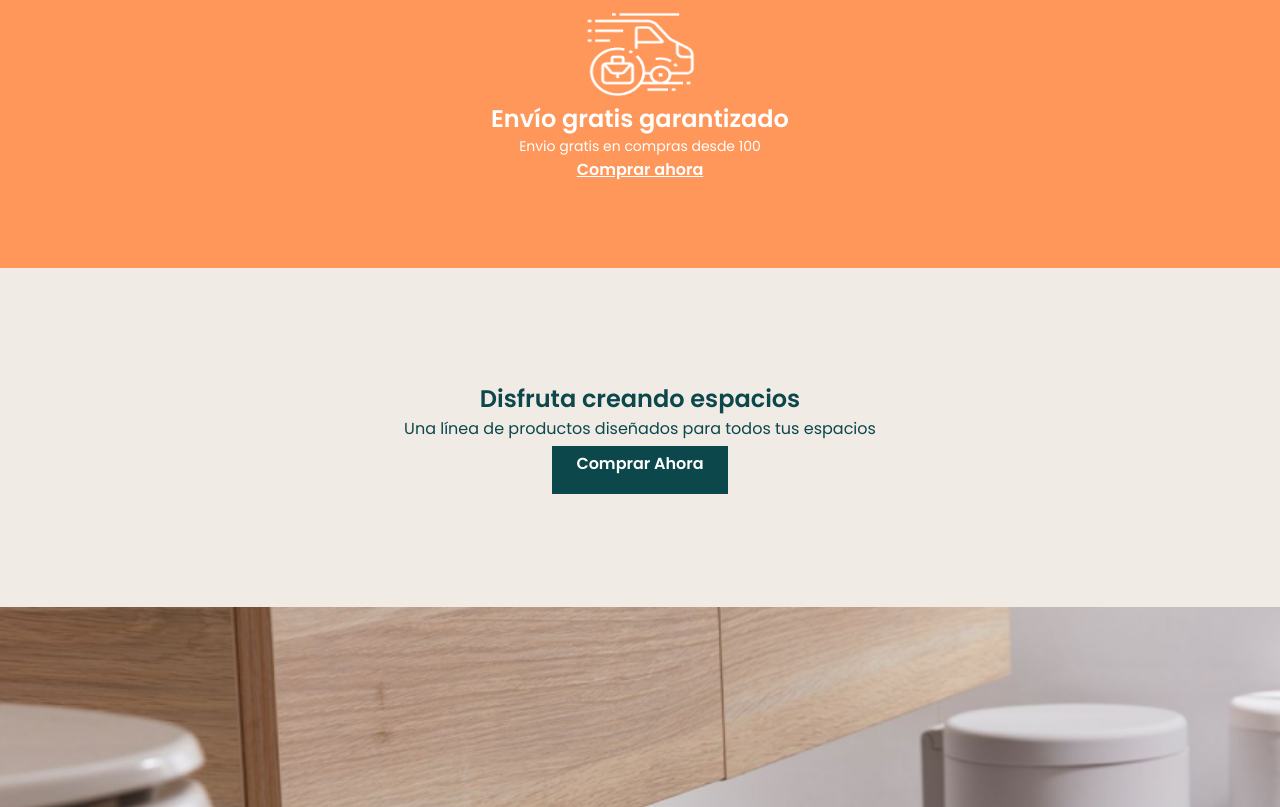
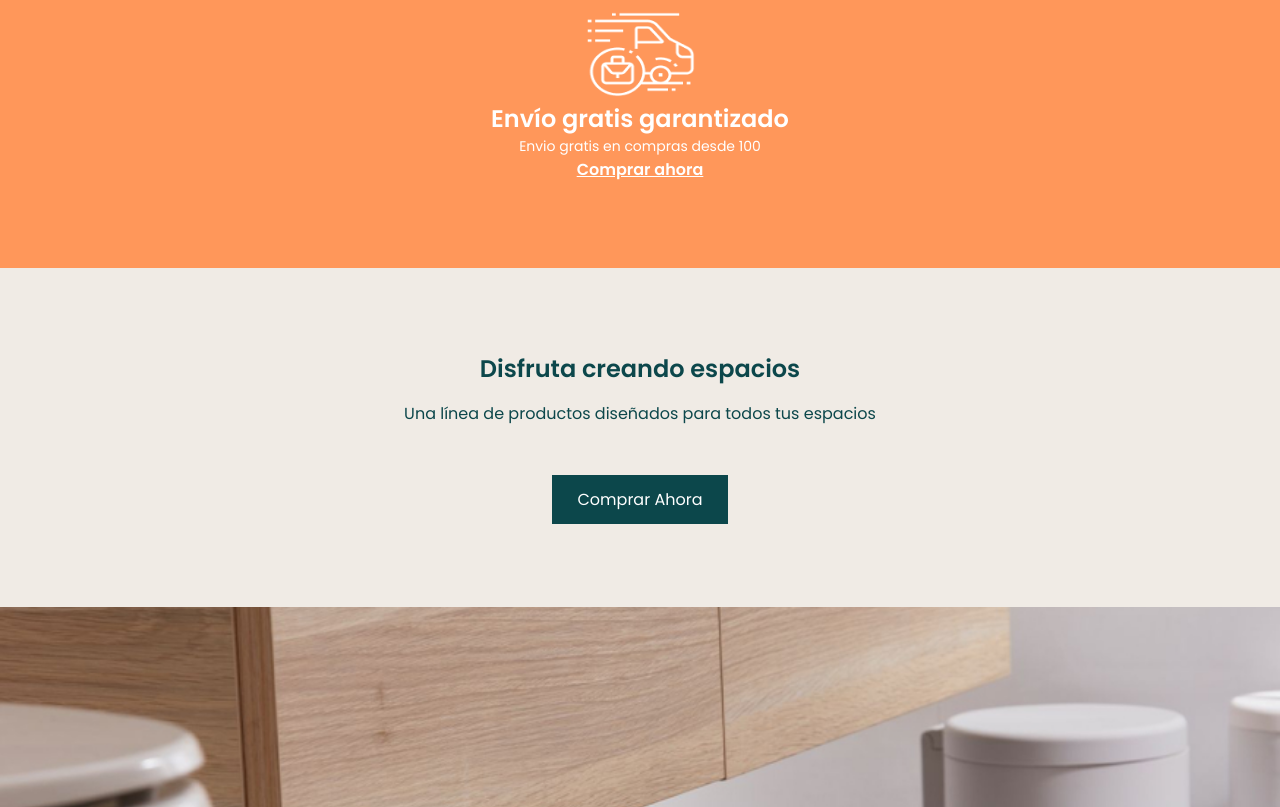
Before and after one commit to Adalab/modulo-1-evaluacion-final-ruadaslucia, a website: page docs/index.html in a window 1280 px wide. Shown: the part 1484-2291 px from the top of the page. Drawn offline with Linux system fonts and the light colour scheme; a web font is replaced by a local one.

Commit message:
finish module 4 version movile

```diff
--- a/docs/index.html
+++ b/docs/index.html
@@ -112,7 +112,7 @@
         />
         <h2 class="section3__title">Envío gratis garantizado</h2>
         <h2 class="section3__subtitle">Envio gratis en compras desde 100</h2>
-        <a class="section3__button1" href="">Comprar ahora</a>
+        <a class="section3__button1" href="https://adalab.es/">Comprar ahora</a>
       </section>
 
 
@@ -120,7 +120,9 @@
         <div class="section4__first">
           <h2>Disfruta creando espacios</h2>
           <p>Una línea de productos diseñados para todos tus espacios</p>
-          <a class="section4__first--button3" href="">Comprar Ahora</a>
+          <a class="section4__first--button3" href="https://adalab.es/"
+            >Comprar Ahora
+          </a>
         </div>
       </section>
       <section class="section5">
--- a/src/scss/layout/_header.scss
+++ b/src/scss/layout/_header.scss
@@ -49,7 +49,7 @@
   flex-direction: column;
   align-items: center;
   position: relative;
-  bottom: -440px;
+  bottom: -300px;
   &__h1 {
     text-align: center;
     color: $snorlax;
--- a/src/scss/layout/_main.scss
+++ b/src/scss/layout/_main.scss
@@ -82,20 +82,26 @@
     flex-direction: column;
     justify-content: center;
     align-items: center;
+    padding-left: 27px;
+    padding-right: 27px;
+    text-align: center;
     &--button3 {
-      font-weight: 600;
-      text-decoration: none;
       background-color: $snorlax;
       color: $white;
-      padding: 5px;
+      font-size: 16px;
+      text-decoration: none;
       width: 176px;
-      height: 48px;
-      align-items: center;
-      text-transform: capitalize;
-      text-align: center;
-      margin-top: 5px;
+      padding: 12px 24px 12px 24px;
+      margin-top: 24px;
     }
   }
+}
+.section4__first h2 {
+  font-size: 24px;
+  margin-bottom: 15px;
+}
+.section4__first p {
+  margin-bottom: 25px;
 }
 
 .section5__bathroom {
```
Also changed, not shown: src/html/partials/module3.html (+1 -1 lines), src/html/partials/module4.html (+3 -1 lines), docs/assets/css/main.css.
